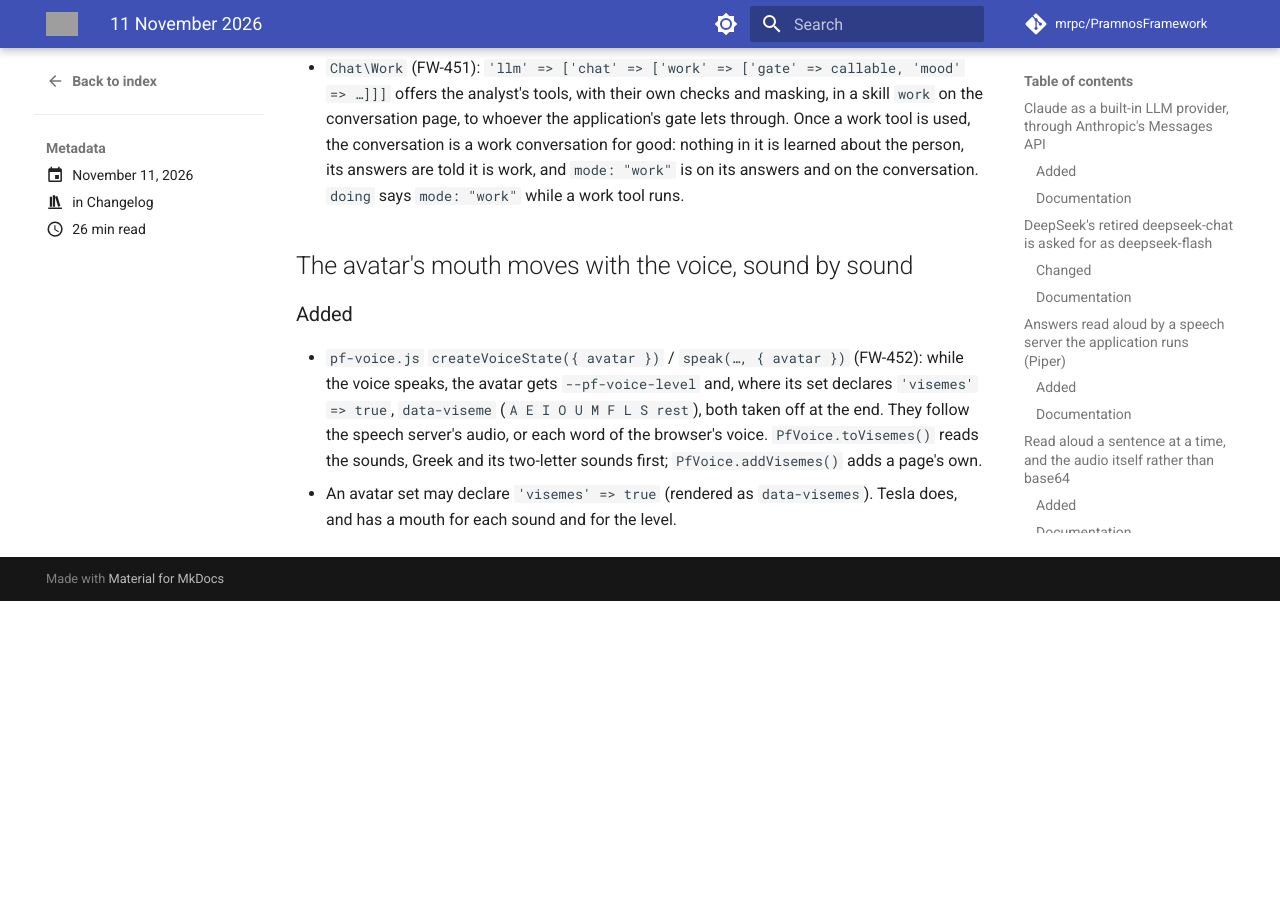
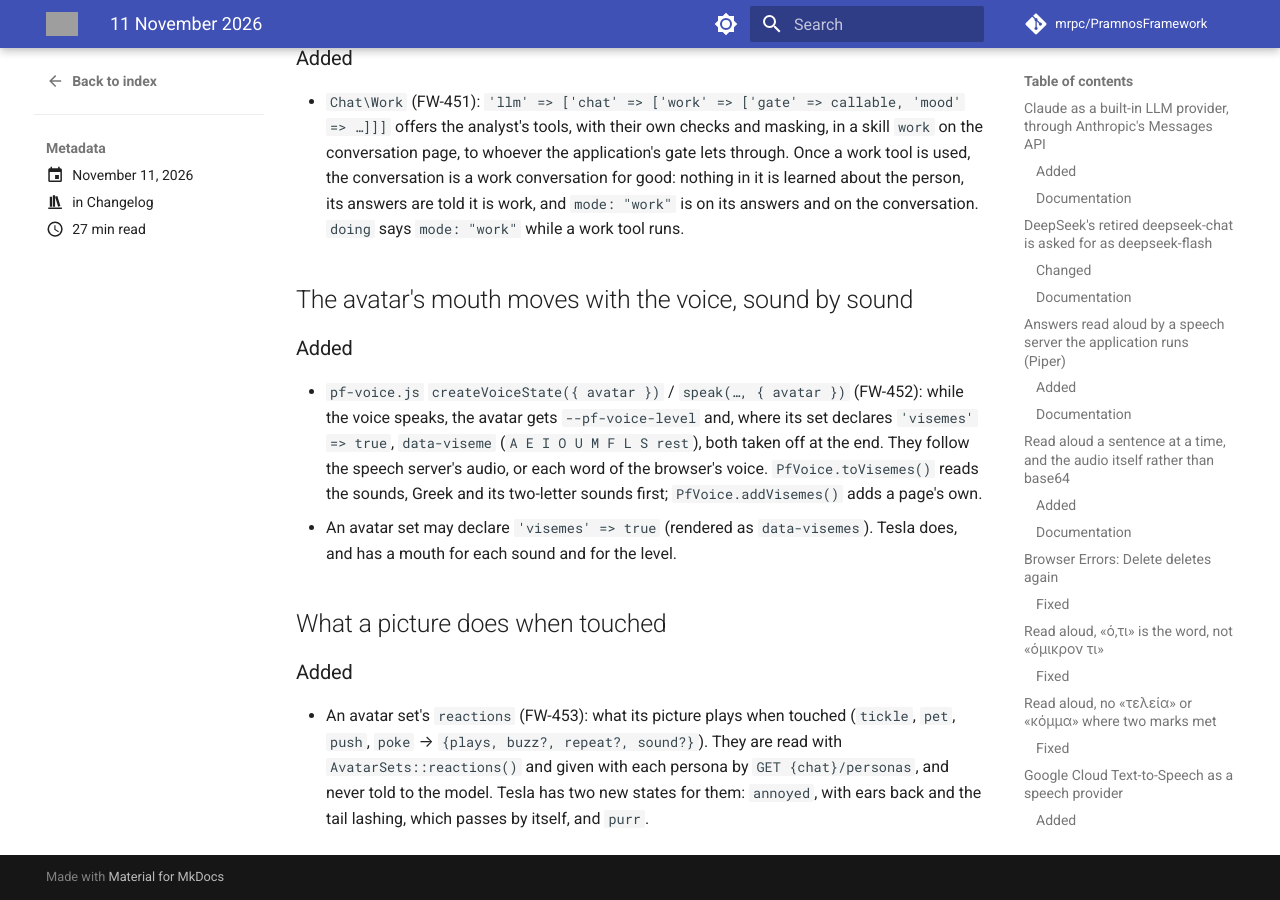
Before and after one commit to mrpc/PramnosFramework, an MkDocs documentation site: the page built from docs/version-history/posts/2026-11-11.md, in a window 1280 px wide and 900 px high, scrolled down 21985 px. Built offline with MkDocs 1.6.1 and Material for MkDocs 9.7.7, drawn with Linux system fonts in a browser that asks for light colours; comment, search, counter and statistics services are not loaded; before the commit the page ends 22586 px from its top, so only the background shows below that; some of the changed text lies outside the part shown; grey boxes are pictures that could not be loaded.

Commit message:
feat(assist): what a picture does when touched, and Tesla annoyed or purring (FW-453)

```diff
--- a/docs/version-history/posts/2026-11-11.md
+++ b/docs/version-history/posts/2026-11-11.md
@@ -60,6 +60,7 @@ Fifty-three entries today:
 - The laser can be stopped
 - Work: the business's data on the conversation page
 - The avatar's mouth moves with the voice, sound by sound
+- What a picture does when touched
 
 <!-- more -->
 
@@ -764,3 +765,13 @@ Three cases from one real conversation:
   Greek and its two-letter sounds first; `PfVoice.addVisemes()` adds a page's own.
 - An avatar set may declare `'visemes' => true` (rendered as `data-visemes`). Tesla does, and has
   a mouth for each sound and for the level.
+
+## What a picture does when touched
+
+### Added
+
+- An avatar set's `reactions` (FW-453): what its picture plays when touched (`tickle`, `pet`,
+  `push`, `poke` → `{plays, buzz?, repeat?, sound?}`). They are read with
+  `AvatarSets::reactions()` and given with each persona by `GET {chat}/personas`, and never told to
+  the model. Tesla has two new states for them: `annoyed`, with ears back and the tail lashing,
+  which passes by itself, and `purr`.
```
Also changed, not shown: other parts of docs/version-history/posts/2026-11-11.md (+1 -1 lines), docs/Pramnos_LLM_Analyst_Guide.md (+7 -0 lines), resources/characters/tesla/tesla.css (+17 -0 lines), 5 other files.
